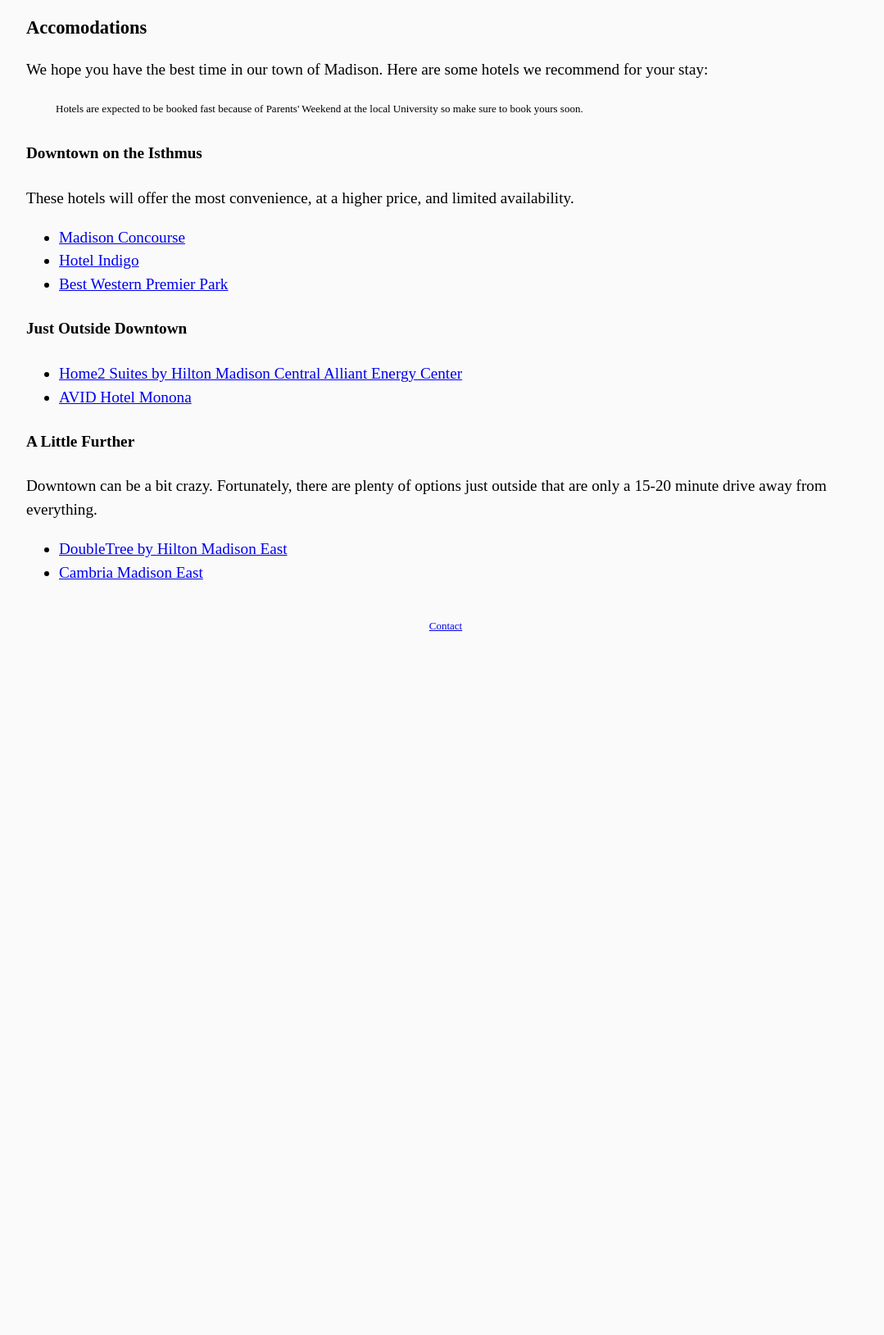
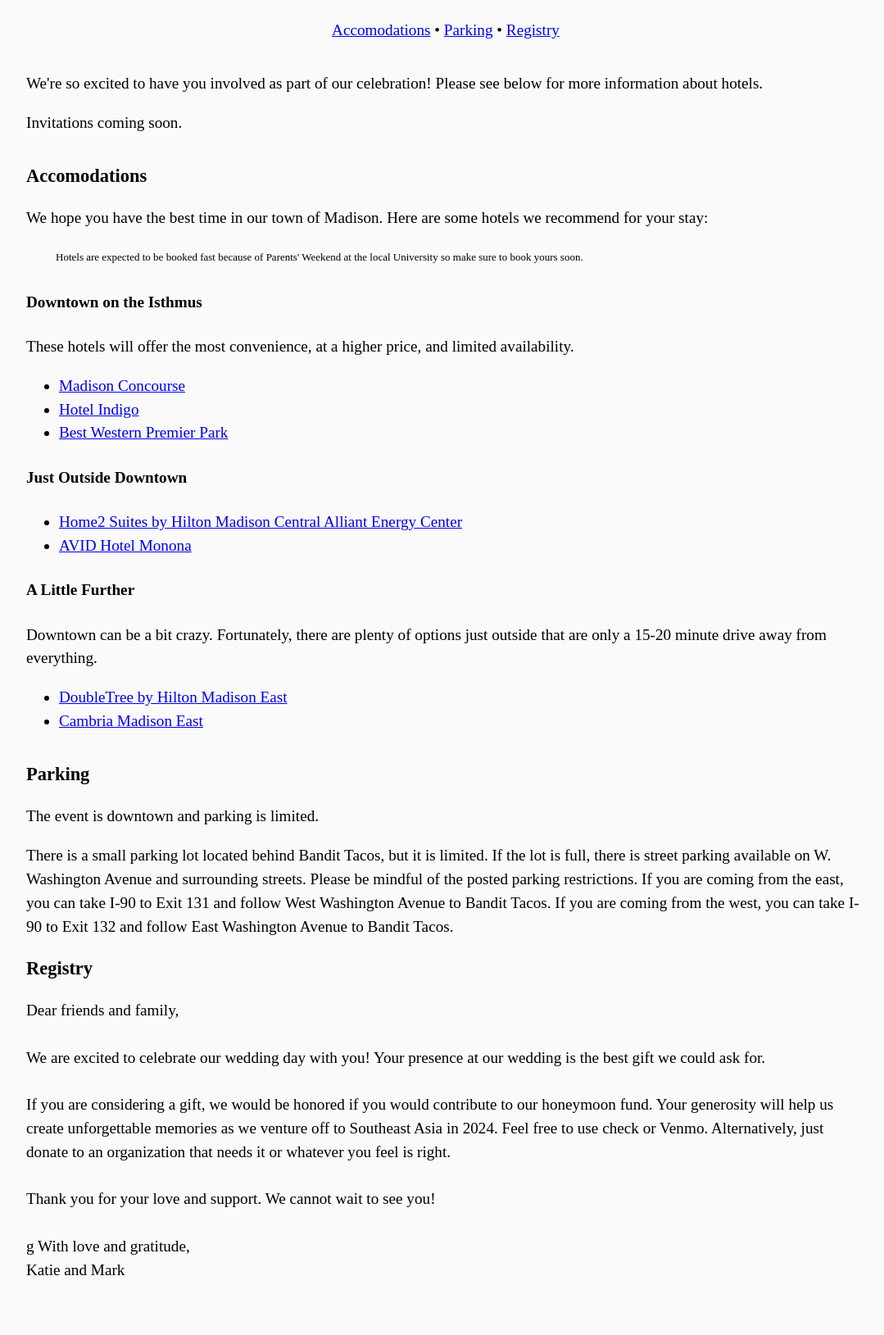
Before and after one commit to feltnerm/test, a plain HTML site: page index.html in a window 1280 px wide. Shown: the part 552-2181 px from the top of the page at 82% size, without its empty margins (96-1175 px from the left). Before the commit the page ends 1394 px from the top, so only its background shows below. Drawn offline with Linux system fonts and the light colour scheme.

Commit message:
feat(index.html): add registry

```diff
--- a/index.html
+++ b/index.html
@@ -1,14 +1,5 @@
 <!doctype html>
 <html lang="">
-<!--
-    - Title
-        - Date
-             - Days to Go (?)
-    - Registry
-    - Pictures
-    - dark mode
-    - Add to Calendar
--->
 <head>
     <meta charset="utf-8">
     <title>Mark and Katie's Wedding Celebration</title>
@@ -21,29 +12,31 @@
 
     <link rel="stylesheet" href="css/normalize.css">
     <link rel="stylesheet" href="css/style.css">
+    <meta name="theme-color" content="#ffffff">
 
-    <meta name="theme-color" content="#ffffff">
 </head>
 <body>
     <div class="content">
         <section class="header">
-            <h1 class="title"></h1>
+            <h1 class="title">Katie and Mark's Wedding Site</h1>
             <img class="header-image" src="img/header.jpg" alt="title image"></img>
-            <h2>October 21, 2023</h2>
             <h2>Madison, Wisconsin</h2>
+            <h3>October 21, 2023</h3>
         </section>
 
-        <!-- <nav class="nav"> -->
-        <!--     <ul> -->
-        <!--         <li><a href="#accomodations">Accomodations</a></li> -->
-        <!--         <li>•</li> -->
-
-        <!--         <li><a href="#guide">Guide</a></li> -->
-        <!--     </ul> -->
-        <!-- </nav> -->
+        <nav class="nav">
+            <ul>
+                <li><a href="#accomodations">Accomodations</a></li>
+                <li>•</li>
+                <li><a href="#parking">Parking</a></li>
+                <li>•</li>
+                <li><a href="#registry">Registry</a></li>
+            </ul>
+        </nav>
 
         <section class="section">
-            <p>We're so excited to have you involved as part of our celebration! Please see below for more information.</p>
+            <p>We're so excited to have you involved as part of our celebration! Please see below for more information about hotels.</p>
+            <p>Invitations coming soon.</p>
         </section>
 
         <section class="section accomodations">
@@ -76,40 +69,45 @@
             </ul>
         </section>
 
+        <section>
+            <h3 id="parking">Parking</h3>
+                <p>The event is downtown and parking is limited.</p>
 
-        <!--
-        <div class="separator">•</div>
+                <p>
+                There is a small parking lot located behind Bandit Tacos, but it is limited. If the lot is full, there is street parking available on W. Washington Avenue and surrounding streets. Please be mindful of the posted parking restrictions.
+                If you are coming from the east, you can take I-90 to Exit 131 and follow West Washington Avenue to Bandit Tacos. If you are coming from the west, you can take I-90 to Exit 132 and follow East Washington Avenue to Bandit Tacos.
+                </p>
 
-        <section class="section guide">
-            <h3 id="guide">Suggestions</h3>
-            <p>We hope you get to do more exciting things than just hang out with us! Here are a few of our local favorites:</p>
+        </section>
 
-            <h4>Cafes</h4>
-            <ul>
-                <li>Cafe Domestique</li>
-            </ul>
+        <section>
+            <h3 id="registry">Registry</h3>
+                <p>
+                    Dear friends and family,
+                    <br/>
+                    <br/>
 
-            <h4>Food</h4>
-            <ul>
-                <li>Ahan - get the lemongrass rice ball things.</li>
-                <li>Burrito Drive - RIP</li>
-            </ul>
+                    We are excited to celebrate our wedding day with you! Your presence at our wedding is the best gift we could ask for.
+                    <br/>
+                    <br/>
 
-            <h4>Sights</h4>
-            <ul>
-                <li>Aboreteum</li>
-                <li>Forward Madison</li>
-            </ul>
+                    If you are considering a gift, we would be honored if you would contribute to our honeymoon fund. Your generosity will help us create unforgettable memories as we venture off to Southeast Asia in 2024. Feel free to use check or Venmo. Alternatively, just donate to an organization that needs it or whatever you feel is right.
+                    <br/>
+                    <br/>
+
+                    Thank you for your love and support. We cannot wait to see you!
+                    <br/>
+                    <br/>
+
+g                   With love and gratitude,
+                    <br/>
+                    Katie and Mark
+                </p>
         </section>
-        -->
 
         <footer class="footer">
-            <a href="#">Contact</a>
         </footer>
     </div>
 
-    <!--
-    <script src="js/app.js"></script>
-    -->
 </body>
 </html>
```
